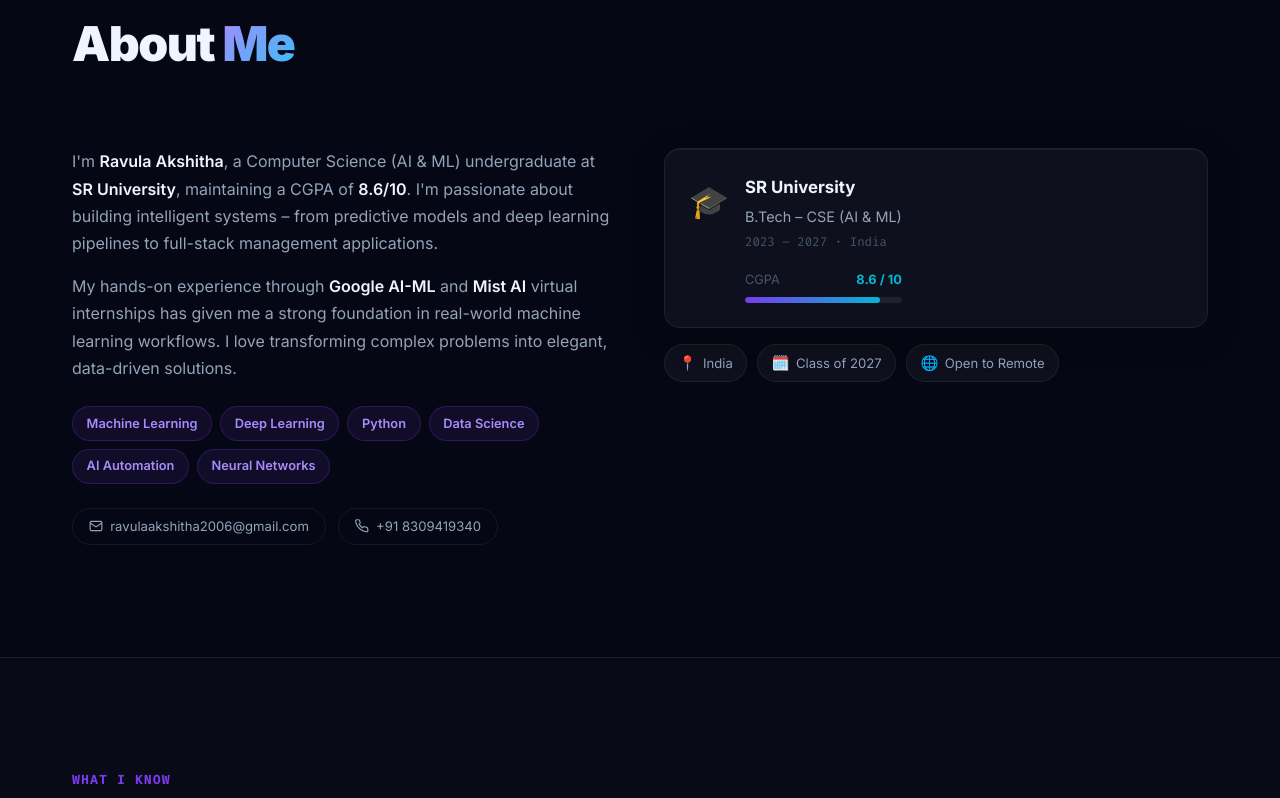
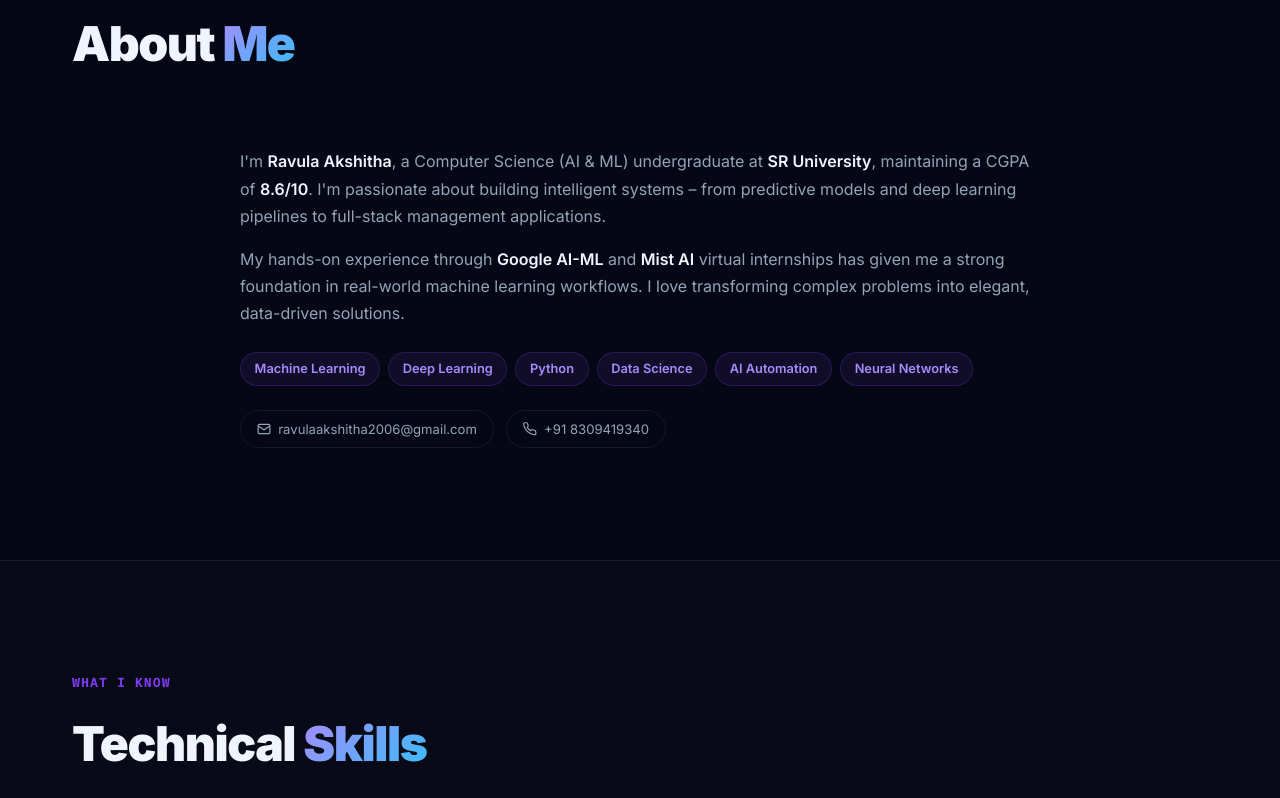
Before and after one commit to ravulaakshitha2006-source/MYPORTFOLIO, a plain HTML site: page index.html in a window 1280 px wide. Shown: the part 940-1738 px from the top of the page. Drawn offline with Linux system fonts and the light colour scheme.

Commit message:
Update navbar with GitHub link and remove About profile card

```diff
--- a/index.html
+++ b/index.html
@@ -38,6 +38,9 @@
         <li><a href="#contact" class="nav-link" data-section="contact">Contact</a></li>
       </ul>
       <a href="mailto:ravulaakshitha2006@gmail.com" class="nav-cta" id="navCta">Hire Me</a>
+      <a href="https://github.com/ravulaakshitha2006-source" target="_blank" rel="noopener noreferrer" class="nav-github" id="navGitHub" aria-label="GitHub Profile">
+        <svg width="18" height="18" viewBox="0 0 24 24" fill="currentColor"><path d="M12 2A10 10 0 0 0 2 12c0 4.42 2.87 8.17 6.84 9.5.5.08.66-.23.66-.5v-1.69c-2.77.6-3.36-1.34-3.36-1.34-.46-1.16-1.11-1.47-1.11-1.47-.9-.62.07-.6.07-.6 1 .07 1.53 1.03 1.53 1.03.9 1.52 2.34 1.07 2.91.83.1-.65.35-1.09.63-1.34-2.22-.25-4.55-1.11-4.55-4.92 0-1.11.38-2 1.03-2.71-.1-.25-.45-1.29.1-2.64 0 0 .84-.27 2.75 1.02.79-.22 1.65-.33 2.5-.33.85 0 1.71.11 2.5.33 1.91-1.29 2.75-1.02 2.75-1.02.55 1.35.2 2.39.1 2.64.65.71 1.03 1.6 1.03 2.71 0 3.82-2.34 4.66-4.57 4.91.36.31.69.92.69 1.85V21c0 .27.16.59.67.5C19.14 20.16 22 16.42 22 12A10 10 0 0 0 12 2z"/></svg>
+      </a>
       <button class="hamburger" id="hamburger" aria-label="Toggle menu">
         <span></span><span></span><span></span>
       </button>
@@ -141,41 +144,6 @@
               <svg width="14" height="14" viewBox="0 0 24 24" fill="none" stroke="currentColor" stroke-width="2"><path d="M22 16.92v3a2 2 0 0 1-2.18 2 19.79 19.79 0 0 1-8.63-3.07A19.5 19.5 0 0 1 4.15 12 19.79 19.79 0 0 1 1.08 3.4 2 2 0 0 1 3.05 1.25h3a2 2 0 0 1 2 1.72c.127.96.361 1.903.7 2.81a2 2 0 0 1-.45 2.11L7.09 8.91a16 16 0 0 0 6 6l1.27-1.27a2 2 0 0 1 2.11-.45c.907.339 1.85.573 2.81.7A2 2 0 0 1 21.28 16z"/></svg>
               +91 8309419340
             </a>
-          </div>
-        </div>
-        <div class="about-card reveal">
-          <div class="edu-card glass-card">
-            <div class="edu-icon">🎓</div>
-            <div class="edu-info">
-              <h3>SR University</h3>
-              <p class="edu-degree">B.Tech – CSE (AI &amp; ML)</p>
-              <p class="edu-period">2023 – 2027 · India</p>
-              <div class="cgpa-bar">
-                <div class="cgpa-label">
-                  <span>CGPA</span>
-                  <span class="cgpa-val">8.6 / 10</span>
-                </div>
-                <div class="bar-track">
-                  <div class="bar-fill" data-width="86"></div>
-                </div>
-              </div>
-            </div>
-          </div>
-          <div class="info-pills">
-            <div class="pill">
-              <span class="pill-icon">📍</span>
-              <span>India</span>
-            </div>
-            <div class="pill">
-              <span class="pill-icon">🗓️</span>
-              <span>Class of 2027</span>
-            </div>
-            <div class="pill">
-              <span class="pill-icon">🌐</span>
-              <span>Open to Remote</span>
-            </div>
-          </div>
-        </div>
       </div>
     </div>
   </section>
--- a/style.css
+++ b/style.css
@@ -231,6 +231,27 @@ body::after {
   opacity: 0.9;
   transform: translateY(-1px);
   box-shadow: 0 0 30px rgba(124,58,237,0.55);
+}
+
+.nav-github {
+  display: inline-flex;
+  align-items: center;
+  justify-content: center;
+  width: 36px;
+  height: 36px;
+  border-radius: var(--radius-sm);
+  background: var(--bg-card);
+  border: 1px solid var(--border-subtle);
+  color: var(--text-secondary);
+  transition: var(--transition);
+  margin-left: 0.25rem;
+}
+
+.nav-github:hover {
+  color: var(--text-primary);
+  border-color: var(--border-accent);
+  background: var(--bg-card-hover);
+  transform: translateY(-1px);
 }
 
 .hamburger {
@@ -620,10 +641,8 @@ body::after {
    ABOUT
 ────────────────────────────────────────── */
 .about-grid {
-  display: grid;
-  grid-template-columns: 1fr 1fr;
-  gap: 3rem;
-  align-items: start;
+  max-width: 800px;
+  margin: 0 auto;
 }
 
 .about-text p {
```
